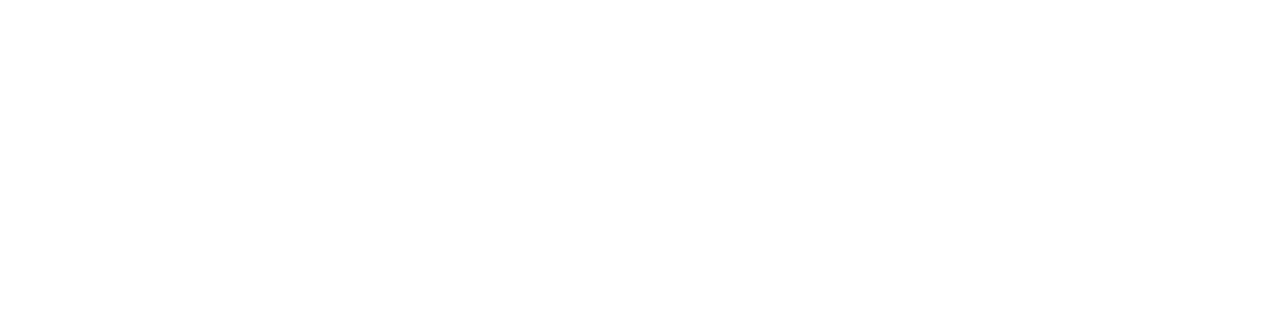
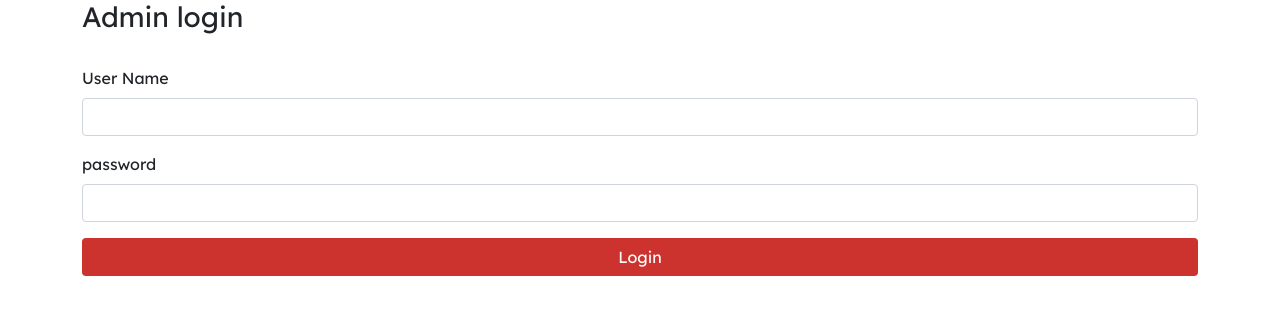
Before and after one commit to Ctrl-Zed-001/smart_menu, a React (Create React App) app: page /admin in a window 1280 px wide. Shown: the top 314 px of the page. Built offline with nearby package versions, Linux system fonts and the light colour scheme.

Commit message:
admin login page and admin all dishes page created

```diff
--- a/public/index.html
+++ b/public/index.html
@@ -8,23 +8,9 @@
   <meta name="theme-color" content="#000000" />
   <meta name="description" content="Web site created using create-react-app" />
   <link rel="apple-touch-icon" href="%PUBLIC_URL%/logo192.png" />
-  <!--
-      manifest.json provides metadata used when your web app is installed on a
-      user's mobile device or desktop. See https://developers.google.com/web/fundamentals/web-app-manifest/
-    -->
   <link rel="manifest" href="%PUBLIC_URL%/manifest.json" />
-  <link rel="stylesheet" href="./css/bootstrap.min.css">
-  <link rel="stylesheet" href="./css/custom.css">
-  <!--
-      Notice the use of %PUBLIC_URL% in the tags above.
-      It will be replaced with the URL of the `public` folder during the build.
-      Only files inside the `public` folder can be referenced from the HTML.
-
-      Unlike "/favicon.ico" or "favicon.ico", "%PUBLIC_URL%/favicon.ico" will
-      work correctly both with client-side routing and a non-root public URL.
-      Learn how to configure a non-root public URL by running `npm run build`.
-    -->
-  <script src="https://kit.fontawesome.com/979f8958e6.js" crossorigin="anonymous"></script>
+  <link rel="stylesheet" href="%PUBLIC_URL%/css/bootstrap.min.css">
+  <link rel="stylesheet" href="%PUBLIC_URL%/css/custom.css">
   <title>React App</title>
 </head>
 
@@ -44,7 +30,8 @@
   <script src="https://cdn.jsdelivr.net/npm/@popperjs/core@2.5.4/dist/umd/popper.min.js"
     integrity="sha384-q2kxQ16AaE6UbzuKqyBE9/u/KzioAlnx2maXQHiDX9d4/zp8Ok3f+M7DPm+Ib6IU"
     crossorigin="anonymous"></script>
-  <script src="./js/bootstrap.min.js"></script>
+  <script src="%PUBLIC_URL%/js/bootstrap.min.js"></script>
+  <script src="https://kit.fontawesome.com/979f8958e6.js" crossorigin="anonymous"></script>
 </body>
 
 </html>
--- a/src/App.js
+++ b/src/App.js
@@ -7,7 +7,6 @@ import TablePage from './TablePage/TablePage'
 import AllDishes from './Dashboard/AllDishes'
 import NewDish from './Dashboard/NewDish'
 import EditDish from "./Dashboard/EditDish"
-import DishDetail from './Dashboard/DishDetail'
 import Error from './Error'
 
 
@@ -22,7 +21,6 @@ const App = () => {
                 <Route exact path="/admin/allDishes"><AllDishes /></Route>
                 <Route exact path="/admin/newDish"><NewDish /></Route>
                 <Route exact path="/admin/editDish"><EditDish /></Route>
-                <Route exact path="/dishDetail"><DishDetail /></Route>
                 <Route><Error /></Route>
             </Switch>
         </Router>
--- a/src/Dashboard/AllDishes.js
+++ b/src/Dashboard/AllDishes.js
@@ -1,10 +1,67 @@
-import React from 'react'
+import React, { useEffect } from 'react'
+import { useSelector, useDispatch } from 'react-redux'
+import DishBox from '../Components/DishBox'
 
 const AllDishes = () => {
+
+    const dishes = useSelector(state => state.dishes.allDishes)
+    const dispatch = useDispatch()
+
+    useEffect(
+        () => {
+            const getData = async () => {
+                const req = await fetch(`${window.location.origin}/data.json`).then(data => data.json())
+                dispatch({ type: 'GETALLDATA', payload: req })
+            }
+            if (dishes.length === 0) {
+                getData()
+            }
+        }, [dishes, dispatch]
+    )
+
     return (
-        <div>
+        <section className="admin_alldishes">
+            <div className="container-fluid pt-4">
+                {/* FILTER AND SEARCH BAR */}
+                <div className="row">
+                    <div className="col-6">
+                        <div className="input-group mb-3 ">
+                            <span className="input-group-text" id="basic-addon1">
+                                <i className="fas fa-search"></i>
+                            </span>
+                            <input type="text" className="form-control" placeholder="search..." />
+                        </div>
 
-        </div>
+                    </div>
+                    <div className="col-6">
+                        <div className="dropdown">
+                            <button className="btn btn-secondary dropdown-toggle" type="button" id="dropdownMenuButton" data-bs-toggle="dropdown" aria-expanded="false">
+                                Categories
+                            </button>
+                            <ul className="dropdown-menu" aria-labelledby="dropdownMenuButton">
+                                <li><span className="dropdown-item">Starter</span></li>
+                                <li><span className="dropdown-item">Burgers</span></li>
+                                <li><span className="dropdown-item">pizzas</span></li>
+                            </ul>
+                        </div>
+                    </div>
+                </div>
+
+                {/* DISH BOXES */}
+                <div className="row">
+                    {
+                        dishes.map((dish, index) => {
+                            return (
+                                <div className="col-6" key={index}>
+                                    <DishBox dish={dish} />
+                                </div>
+                            )
+                        })
+                    }
+                </div>
+            </div>
+            <button className="btn btn-theme position-fixed bottom-0 w-100">add new dish</button>
+        </section>
     )
 }
 
--- a/src/Dashboard/DishDetail.js
+++ /dev/null
@@ -1,11 +0,0 @@
-import React from 'react'
-
-const DishDetail = () => {
-    return (
-        <div>
-
-        </div>
-    )
-}
-
-export default DishDetail
--- a/src/Dashboard/Login.js
+++ b/src/Dashboard/Login.js
@@ -1,10 +1,48 @@
-import React from 'react'
+import React, { useState } from 'react'
+import { useHistory } from 'react-router-dom'
 
 const Login = () => {
+    const [form, setForm] = useState()
+    const history = useHistory()
+
+    const handleInput = (e) => {
+        setForm({
+            ...form,
+            [e.target.name]: e.target.value
+        })
+    }
+
+    const handleClick = (e) => {
+        if (form.username === 'zed' && form.password === '123') {
+            history.push('/admin/allDishes')
+        } else {
+            alert('wrong creds')
+        }
+    }
+
     return (
-        <div>
-
-        </div>
+        <section className="admin_login">
+            <div className="container">
+                <div className="row">
+                    <div className="col-12 mb-4">
+                        <h3>Admin login</h3>
+                    </div>
+                    <div className="col-12">
+                        <div className="mb-3">
+                            <label htmlFor="id" className="form-label">User Name</label>
+                            <input type="text" name="username" className="form-control" onChange={handleInput} />
+                        </div>
+                        <div className="mb-3">
+                            <label htmlFor="password" className="form-label">password</label>
+                            <input type="password" name="password" className="form-control" onChange={handleInput} />
+                        </div>
+                        <div className="mb-3 d-grid">
+                            <button onClick={handleClick} className="btn btn-theme">Login</button>
+                        </div>
+                    </div>
+                </div>
+            </div>
+        </section>
     )
 }
 
```
Also changed, not shown: 1 other file (tests, documents, lock files or other folders).
